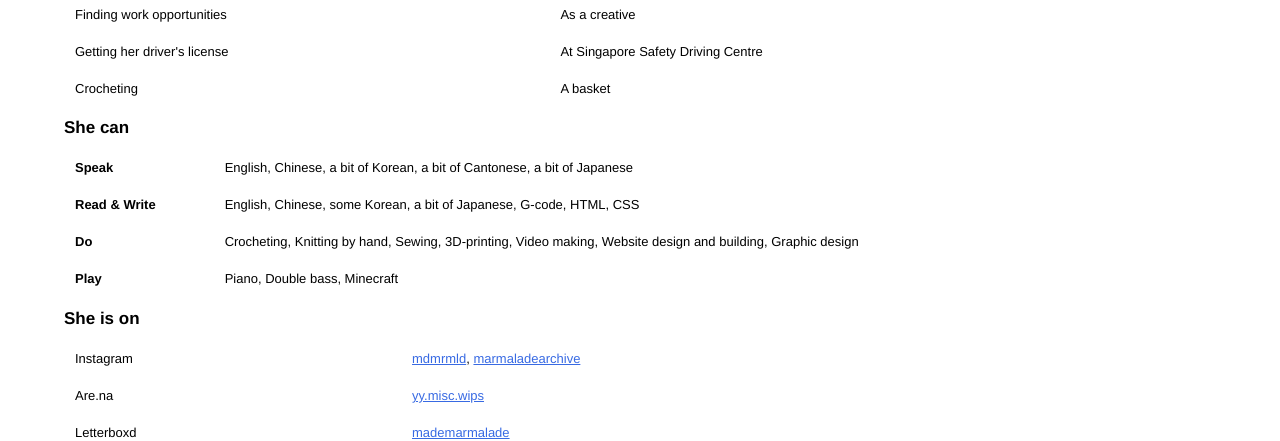
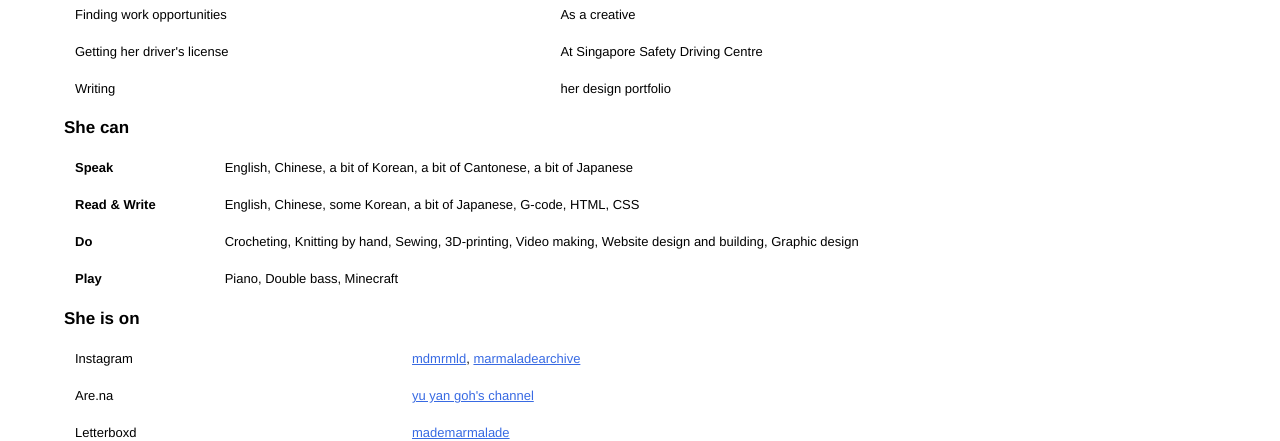
Before and after one commit to yuyangoh/aboutme_yy, a plain HTML site: page index.html in a window 1280 px wide. Shown: the part 517-958 px from the top of the page. Drawn offline with Linux system fonts and the light colour scheme; a web font is replaced by a local one.

Commit message:
update are.na link title

```diff
--- a/index.html
+++ b/index.html
@@ -72,8 +72,8 @@
   </tr>
 
   <tr>
-    <td>Crocheting</td>
-    <td>A basket</td>
+    <td>Writing</td>
+    <td>her design portfolio</td>
   </tr>
 </table>
 
@@ -110,7 +110,7 @@
 
   <tr>
     <td>Are.na</td>
-    <td><a href="https://www.are.na/yu-yan-goh" target="_blank">yy.misc.wips</a></td>
+    <td><a href="https://www.are.na/yu-yan-goh" target="_blank">yu yan goh's channel</a></td>
   </tr>
 
   <tr>
```
